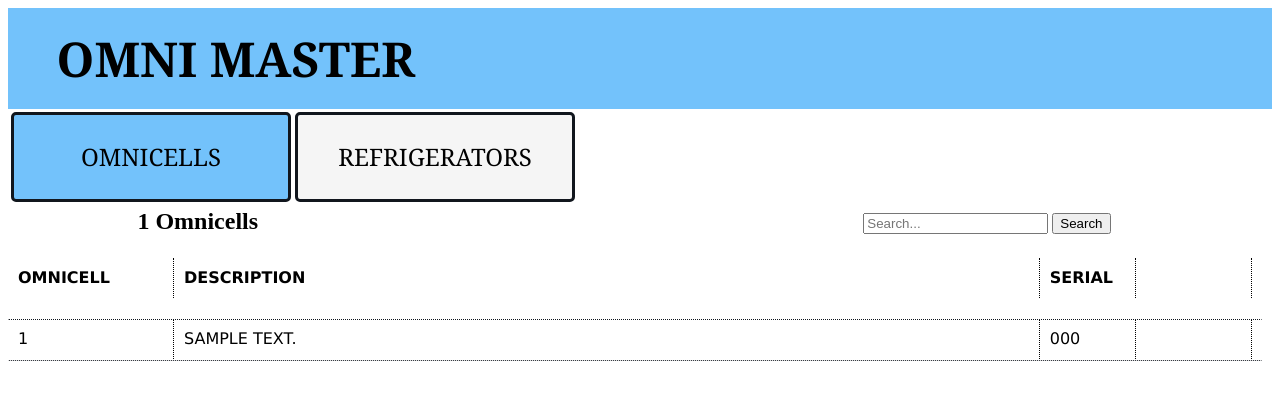
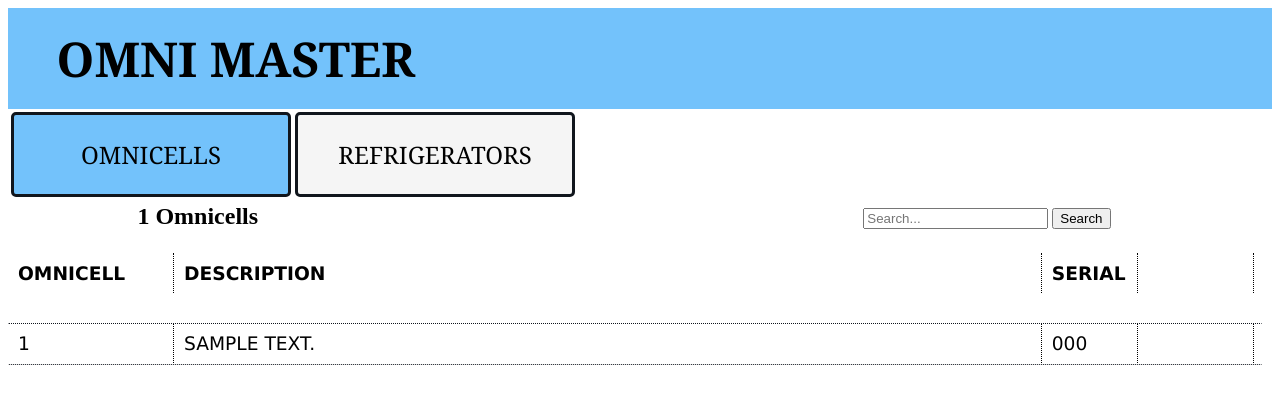
Before and after one commit to vmonlux/PharmacyAuto, a Django app: page /omnicell/ in a window 1280 px wide. Shown: the top 404 px of the page. Run offline with Django 5.2, Linux system fonts and the light colour scheme; tables that the repository leaves empty hold one stand-in row (values such as "Sample post"); parts of the project's set-up code (start-up, migrations or seed data) failed here and were passed over.

Commit message:
base updates

```diff
--- a/auto/templates/base.html
+++ b/auto/templates/base.html
@@ -63,7 +63,7 @@
             color: black;
             text-transform: uppercase;
             font-weight: lighter;
-            font-size: 12pt;
+            font-size: 18pt;
             font-weight: none;
             text-align: left;
             padding: 5px 5px 5px 5px;
@@ -102,7 +102,7 @@
             width: 150px;
             min-width: 100px;
             max-width: 200px;
-            line-height: 1.5em;
+            line-height: 1.3em;
             vertical-align: middle;
             white-space: nowrap;
         }
@@ -121,7 +121,7 @@
             font-stretch: ultra-condensed;
             display: inline-block;
             min-width: 50%;
-            line-height: 1.5em;
+            line-height: 1.3em;
             vertical-align: middle;
             white-space: nowrap;
         }
@@ -142,7 +142,7 @@
             width: 250px;
             min-width: 200px;
             max-width: 500px;
-            line-height: 1.5em;
+            line-height: 1.3em;
             vertical-align: middle;
             text-align: center;
             white-space: nowrap;
@@ -164,7 +164,7 @@
             width: 250px;
             min-width: 200px;
             max-width: 500px;
-            line-height: 1.5em;
+            line-height: 1.3em;
             vertical-align: middle;
             text-align: center;
             white-space: nowrap;
@@ -188,6 +188,7 @@
             vertical-align: middle;
             border-right: 1px dotted black;
             text-align: left;
+            font-size: 14pt;
             padding-left: 10px;
             padding-right: 5px;
             padding-top: 5px;
```
